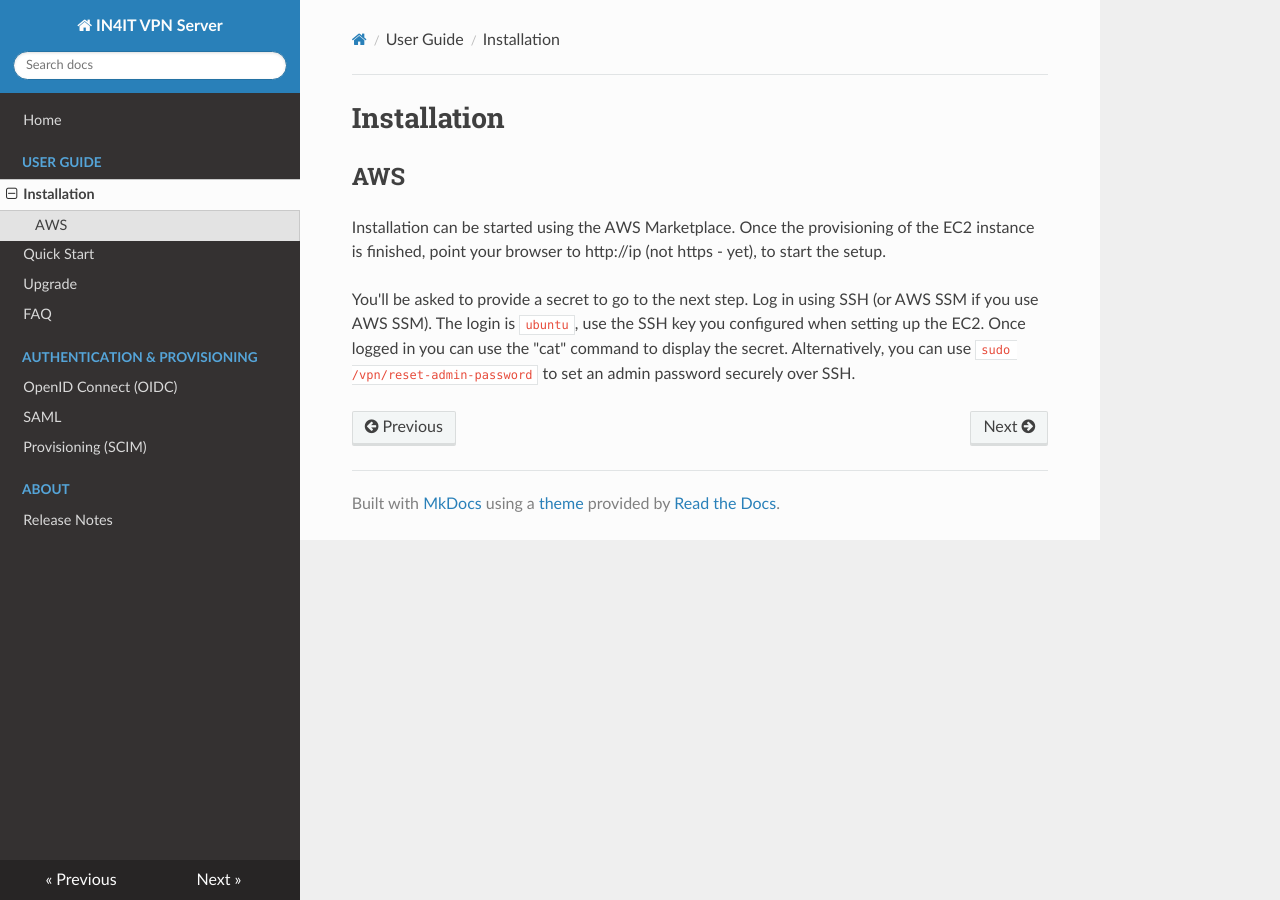
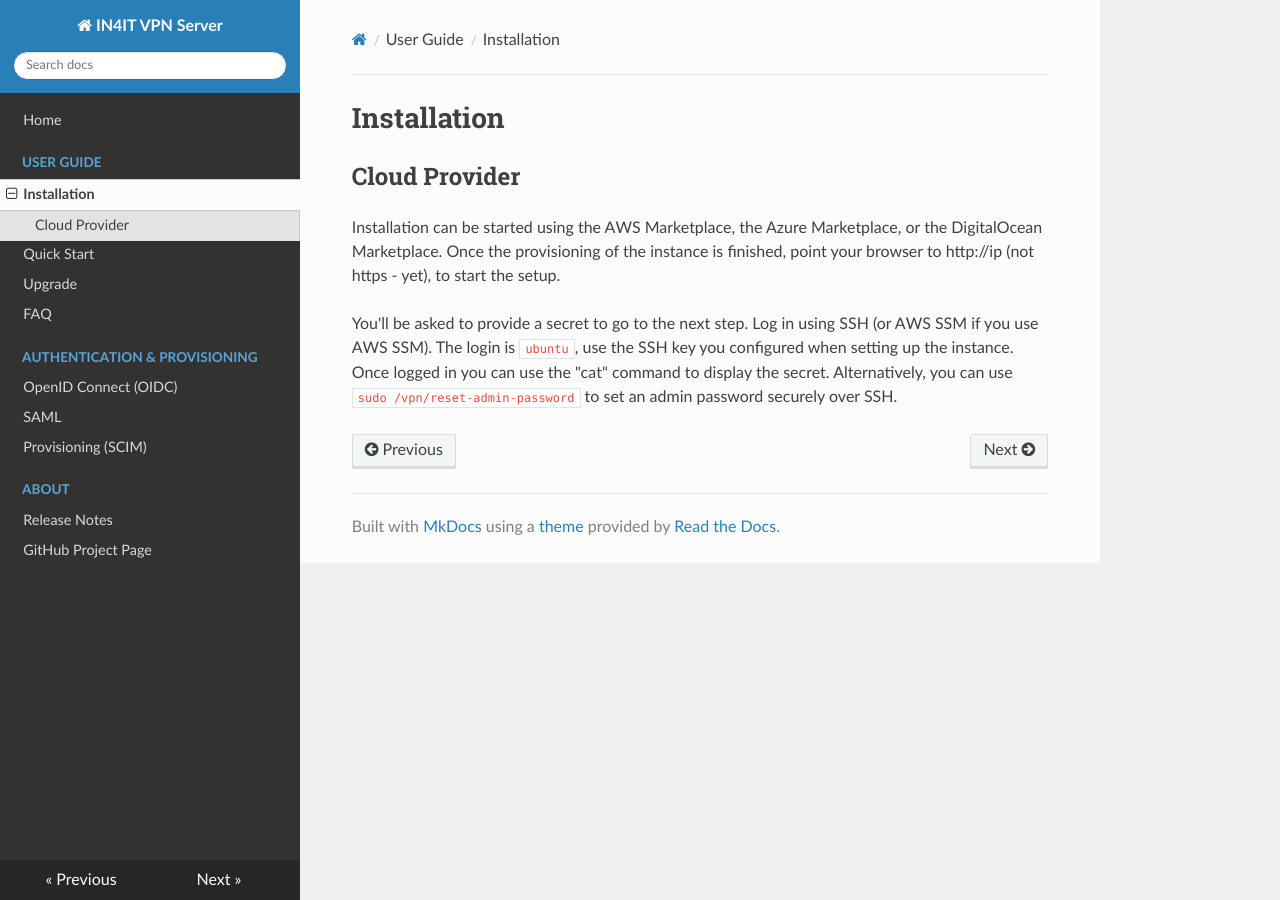
Before and after one commit to in4it/vpn-server, an MkDocs documentation site: the page built from docs/install.md, in a window 1280 px wide. Built offline with MkDocs 1.6.1, drawn with Linux system fonts in a browser that asks for light colours; nearby versions of some CDN libraries.

Commit message:
docs update

```diff
--- a/docs/install.md
+++ b/docs/install.md
@@ -1,7 +1,7 @@
 # Installation
 
-## AWS
+## Cloud Provider
 
-Installation can be started using the AWS Marketplace. Once the provisioning of the EC2 instance is finished, point your browser to http://ip (not https - yet), to start the setup.
+Installation can be started using the AWS Marketplace, the Azure Marketplace, or the DigitalOcean Marketplace. Once the provisioning of the instance is finished, point your browser to http://ip (not https - yet), to start the setup.
 
-You'll be asked to provide a secret to go to the next step. Log in using SSH (or AWS SSM if you use AWS SSM). The login is `ubuntu`, use the SSH key you configured when setting up the EC2. Once logged in you can use the "cat" command to display the secret. Alternatively, you can use `sudo /vpn/reset-admin-password` to set an admin password securely over SSH.
+You'll be asked to provide a secret to go to the next step. Log in using SSH (or AWS SSM if you use AWS SSM). The login is `ubuntu`, use the SSH key you configured when setting up the instance. Once logged in you can use the "cat" command to display the secret. Alternatively, you can use `sudo /vpn/reset-admin-password` to set an admin password securely over SSH.
--- a/mkdocs.yml
+++ b/mkdocs.yml
@@ -12,6 +12,7 @@ nav:
     - 'Provisioning (SCIM)': 'scim.md'
   - About:
     - 'Release Notes': 'release-notes.md'
+    - 'GitHub Project Page': 'https://github.com/in4it/vpn-server'
 theme:
   name: readthedocs
   highlightjs: true
```
Also changed, not shown: docs/faq.md (+4 -1 lines), docs/index.md (+4 -2 lines), docs/release-notes.md (+7 -1 lines), 3 other files.
